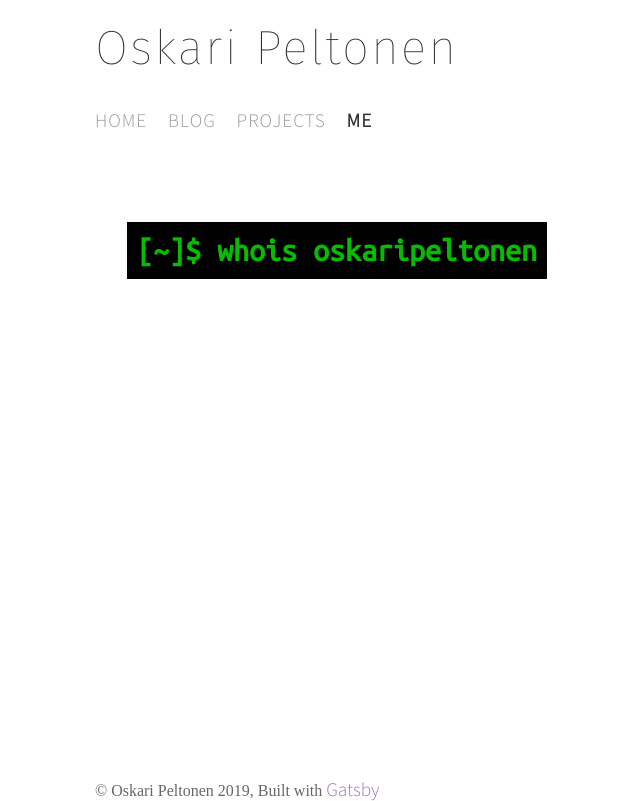
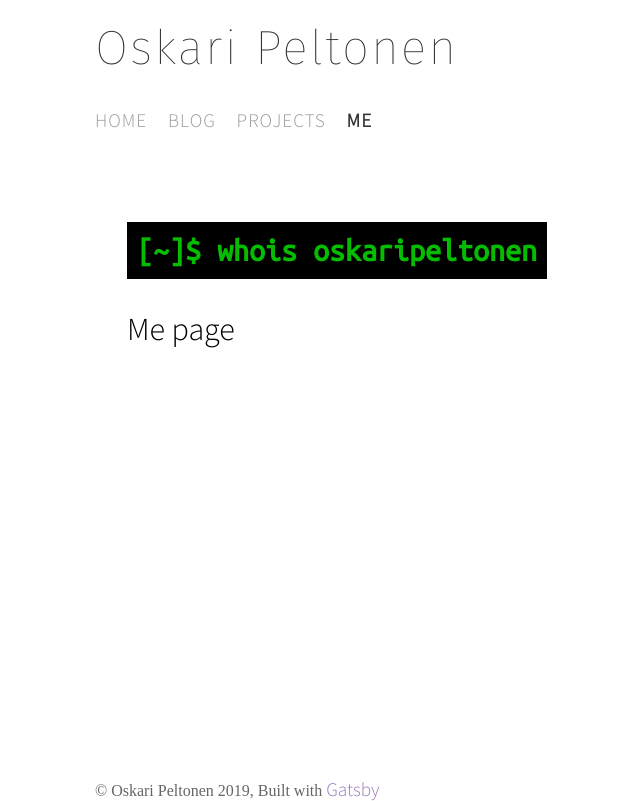
Before and after one commit to obpFin/home, a Gatsby site: page /me in a window 1280 px wide. Shown: the whole page, without its empty margins (5-645 px from the left). Built offline with nearby package versions, Linux system fonts and the light colour scheme; Gatsby itself is replaced by a stand-in of ours.

Commit message:
add text

```diff
--- a/src/pages/me.js
+++ b/src/pages/me.js
@@ -9,6 +9,7 @@ const MePage = () => (
     <SEO title="Me" />
     <div className="me">
       <ShellBlock>whois oskaripeltonen</ShellBlock>
+      <p>Me page</p>
     </div>
   </Layout>
 )
```
